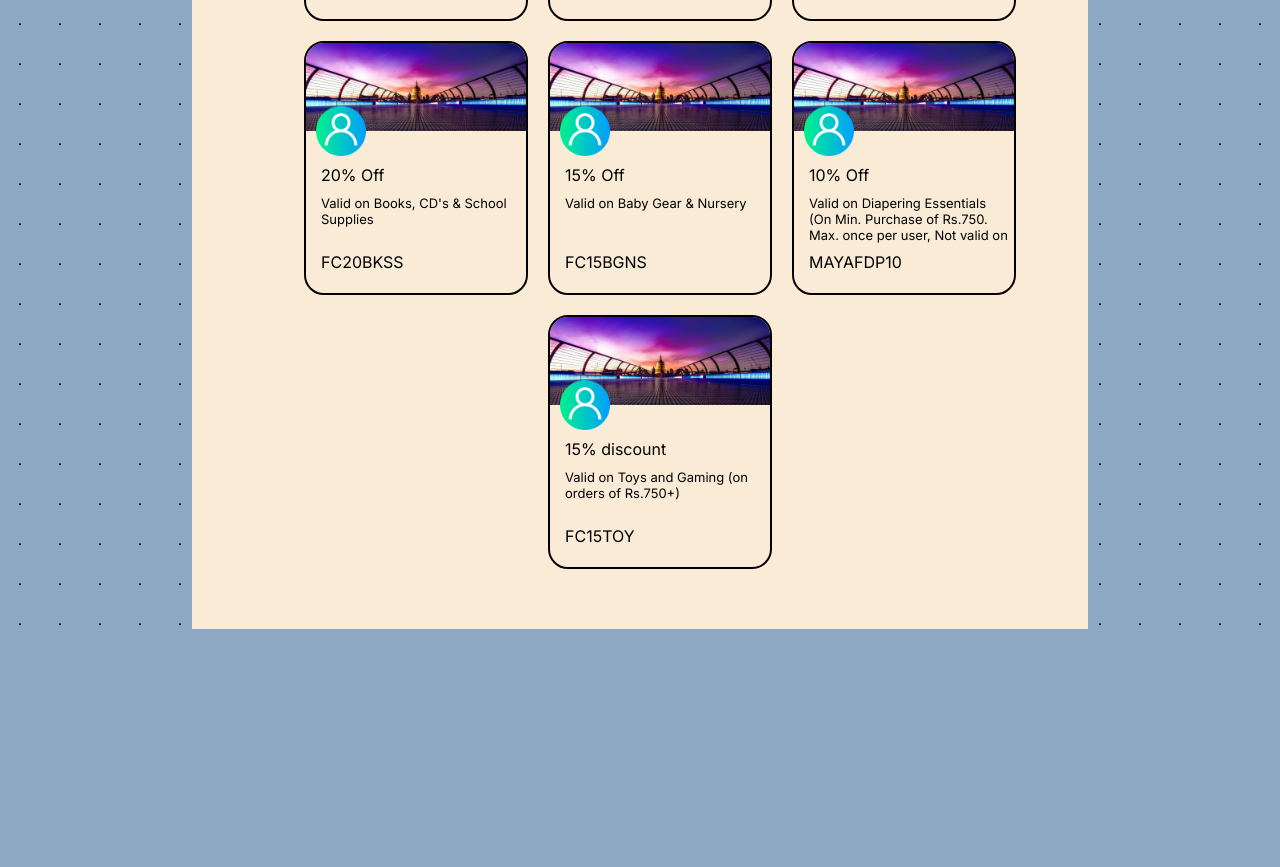
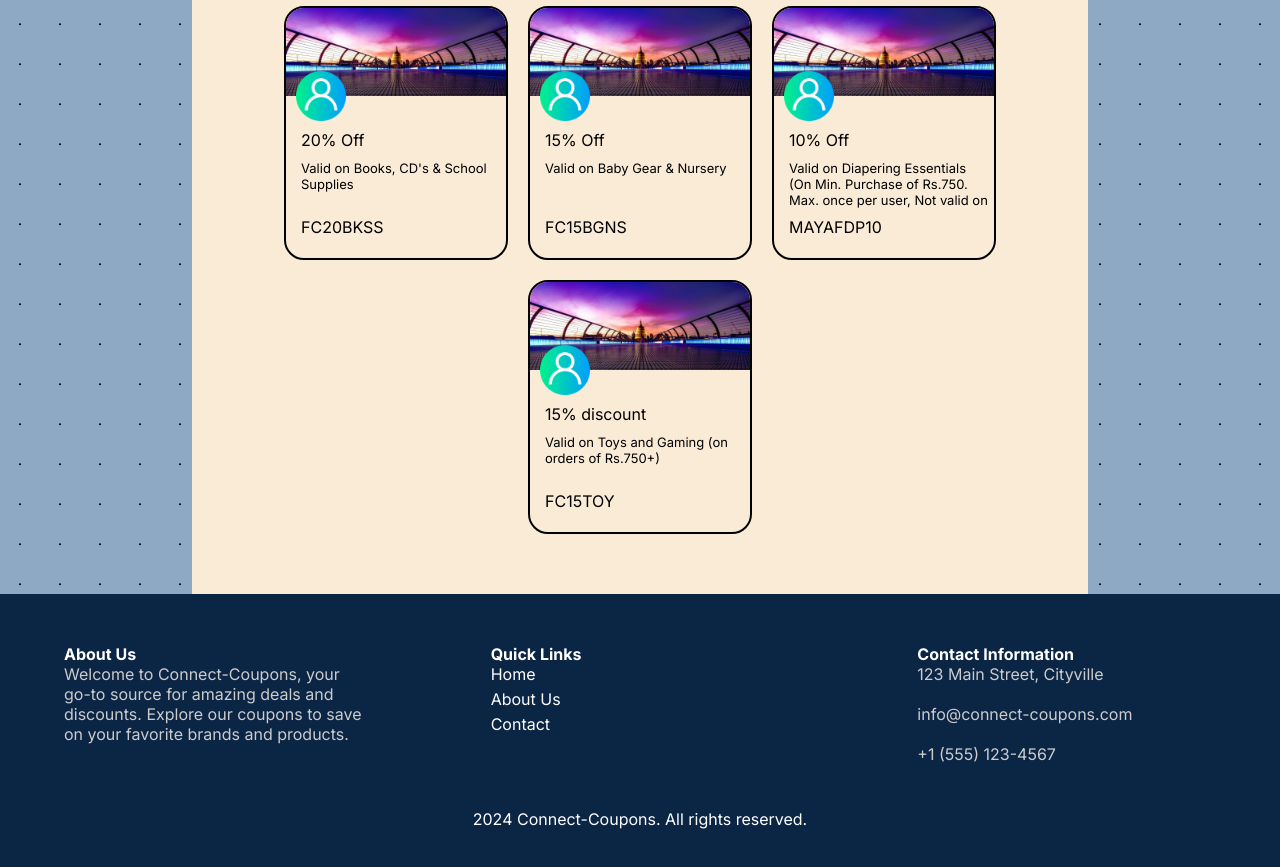
Before and after one commit to Apaark13/connect-coupons, a React (Vite) app in the folder frontend/: page /user in a window 1280 px wide. Shown: the part 1433-2300 px from the top of the page. Before the commit the page ends 2082 px from the top, so only its background shows below. Built offline with nearby package versions, Linux system fonts and the light colour scheme.

Commit message:
footer added

```diff
--- a/frontend/src/App.jsx
+++ b/frontend/src/App.jsx
@@ -2,7 +2,9 @@ import React from 'react';
 import Navbar from './components/navbar';
 import Home from './components/home';
 import User from './components/user';
+
 import { BrowserRouter as Router, Routes, Route } from 'react-router-dom';
+import Footer from './components/footer';
 
 const App = () => {
   return (
@@ -14,6 +16,7 @@ const App = () => {
           <Route path="/user" element={<User/>} />
         </Routes>
       </div>
+      <Footer/>
     </Router>
   );
 };
--- /dev/null
+++ b/frontend/src/components/footer.jsx
@@ -0,0 +1,60 @@
+// Footer.js
+
+import React from 'react';
+import './Footer.scss';
+import '@fortawesome/fontawesome-svg-core/styles.css';
+
+const Footer = () => {
+  return (
+    <footer className="site-footer">
+      <div className="container">
+        <div className="row">
+          {/* About Us */}
+          <div className="row-content">
+            <h4>About Us</h4>
+            <p>Welcome to Connect-Coupons, your go-to source for amazing deals and discounts. Explore our coupons to save on your favorite brands and products.</p>
+          </div>
+
+          {/* Quick Links */}
+          <div className="row-content">
+            <h4>Quick Links</h4>
+            <ul className="list-unstyled">
+              <li><a href="#">Home</a></li>
+              <li><a href="#">About Us</a></li>
+              <li><a href="#">Contact</a></li>
+            </ul>
+          </div>
+
+          {/* Contact Information */}
+          <div className="row-content">
+            <h4>Contact Information</h4>
+            <p><i className="fas fa-map-marker-alt"></i> 123 Main Street, Cityville</p>
+            <p><i className="fas fa-envelope"></i> info@connect-coupons.com</p>
+            <p><i className="fas fa-phone"></i> +1 (555) 123-4567</p>
+          </div>
+        </div>
+
+        {/* Social Media Icons */}
+        <div className="row">
+          <div className="col-lg-12">
+            <ul className="social-icons">
+              <li><a href="#" target="_blank"><i className="fab fa-facebook"></i></a></li>
+              <li><a href="#" target="_blank"><i className="fab fa-twitter"></i></a></li>
+              <li><a href="#" target="_blank"><i className="fab fa-instagram"></i></a></li>
+              <li><a href="#" target="_blank"><i className="fab fa-linkedin"></i></a></li>
+            </ul>
+          </div>
+        </div>
+
+        {/* Copyright */}
+        <div className="row-down">
+          <div className="col-lg-12">
+            <p className="text-center"> 2024 Connect-Coupons. All rights reserved.</p>
+          </div>
+        </div>
+      </div>
+    </footer>
+  );
+};
+
+export default Footer;
--- /dev/null
+++ b/frontend/src/components/footer.scss
@@ -0,0 +1,75 @@
+@import '../variables.scss';
+// Footer.scss
+
+.site-footer {
+    background-color:$color3;
+    color: #fff;
+    padding: 50px 0;
+
+    .row{
+        display: flex;
+        width: 100%;
+                .row-content{
+            width: 30%;
+            padding: 0 5%;
+        }
+
+    h4 {
+      color: #fff;
+    }
+
+    p {
+      color: #ccc;
+      margin-bottom: 20px;
+    }
+
+    ul {
+      list-style: none;
+      padding: 0;
+      margin-bottom: 20px;
+
+      li {
+        margin-bottom: 5px;
+
+        a {
+          color: #fff;
+          text-decoration: none;
+
+          &:hover {
+            text-decoration: underline;
+          }
+        }
+      }
+    }
+}
+
+.row-down{
+    display: flex;
+    align-items: center;
+    justify-content: center;
+}
+
+    .social-icons {
+      list-style: none;
+      padding: 0;
+      display: flex;
+
+      li {
+        margin-right: 10px;
+
+        a {
+          color: #fff;
+          text-decoration: none;
+          font-size: 20px;
+
+          &:hover {
+            color: #00bcd4;
+          }
+        }
+      }
+    }
+
+    .text-center {
+      text-align: center;
+    }
+  }
--- a/frontend/src/components/user.scss
+++ b/frontend/src/components/user.scss
@@ -9,7 +9,7 @@
     width: 100%;
     display: flex;
     margin-top: 10px;
-    margin-bottom: 25px;
+    // margin-bottom: 25px;
     .pic{
       width: 33%;
       display: flex;
@@ -53,7 +53,7 @@
     border-top: 0;
   }
   .user-coupons {
-    margin: 20px;
+    // margin: 20px 0;
     padding-bottom: 50px;
     width: 100%;
     display: flex;
@@ -65,7 +65,7 @@
       display: flex;
       align-items: center;
       justify-content: center;
-      margin-bottom: 10px;
+      margin: 10px;
       li{
         list-style: none;
         cursor: pointer;
```
Also changed, not shown: frontend/src/components/user.jsx (+22 -17 lines).
